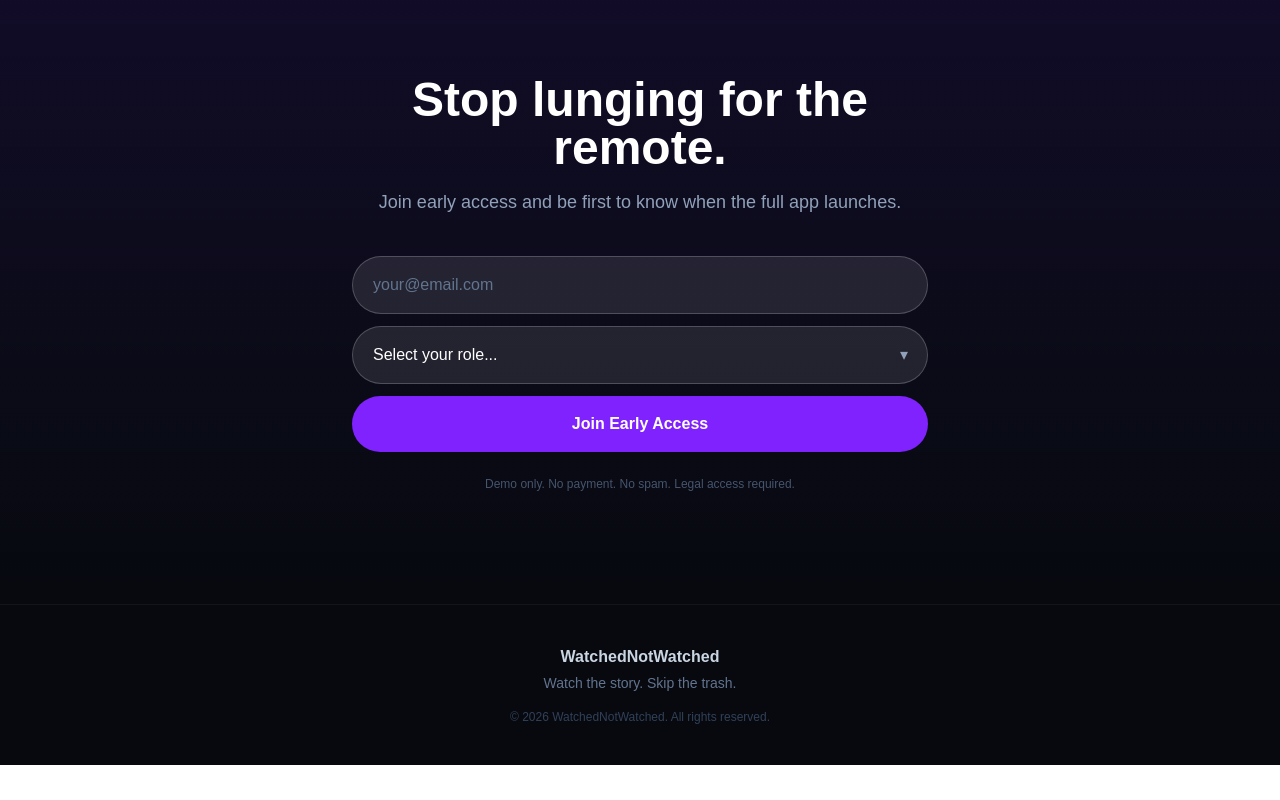
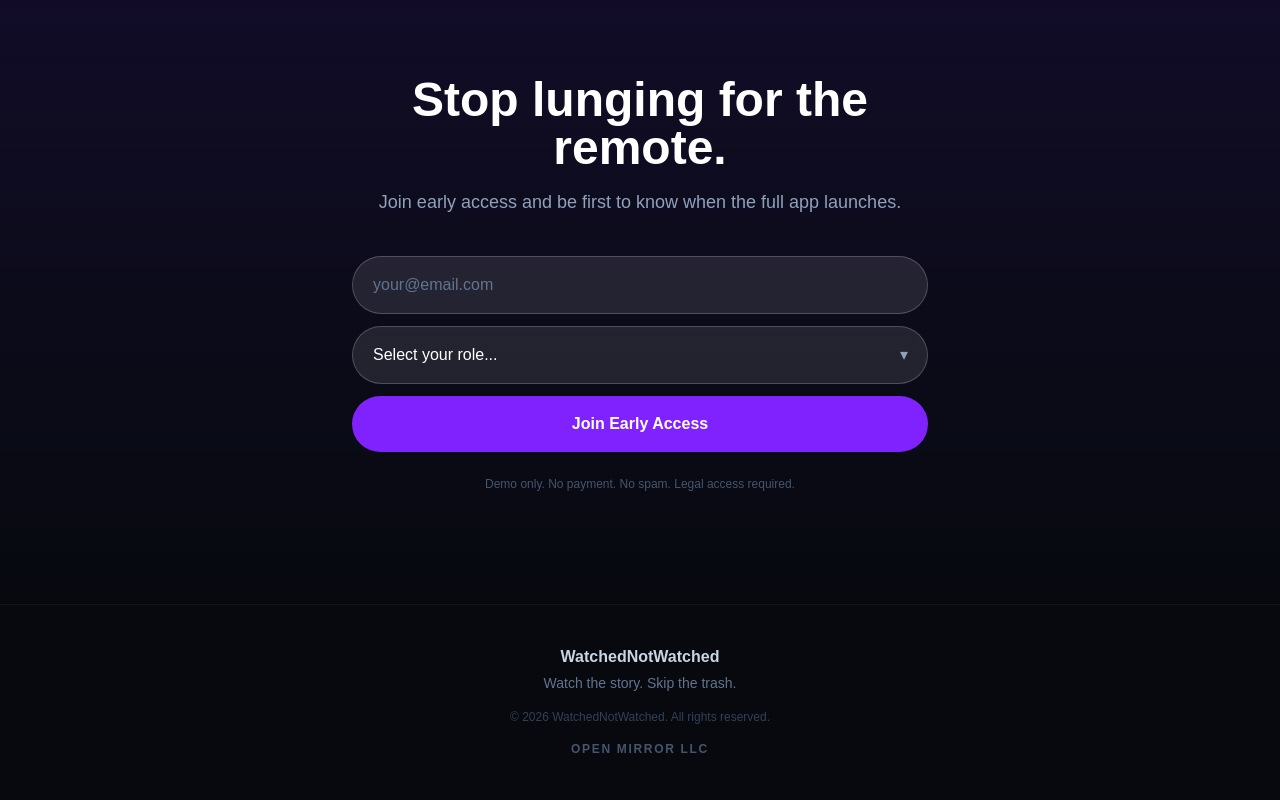
Before and after one commit to djvaughn22/WatchedNotWatched, a Next.js app: page / in a window 1280 px wide. Shown: the part 4073-4873 px from the top of the page. Before the commit the page ends 4838 px from the top, so only its background shows below. Built offline with nearby package versions, Linux system fonts and the light colour scheme.

Commit message:
add Open Mirror LLC footer link

```diff
--- a/src/app/components/Homepage.tsx
+++ b/src/app/components/Homepage.tsx
@@ -597,9 +597,8 @@ export function Homepage() {
       <footer className="py-10 px-4 sm:px-6 border-t border-white/5 text-center">
         <p className="font-black text-slate-300 mb-1">WatchedNotWatched</p>
         <p className="text-slate-500 text-sm">Watch the story. Skip the trash.</p>
-        <p className="text-slate-700 text-xs mt-4">
-          &copy; 2026 WatchedNotWatched. All rights reserved.
-        </p>
+        <p className="text-slate-700 text-xs mt-4">&copy; 2026 WatchedNotWatched. All rights reserved.</p>
+        <a href="https://openmirrorllc.com" target="_blank" rel="noopener noreferrer" className="inline-block mt-4 text-xs font-black uppercase tracking-[0.14em] text-slate-600 hover:text-slate-400 transition">Open Mirror LLC</a>
       </footer>
     </div>
   );
```
